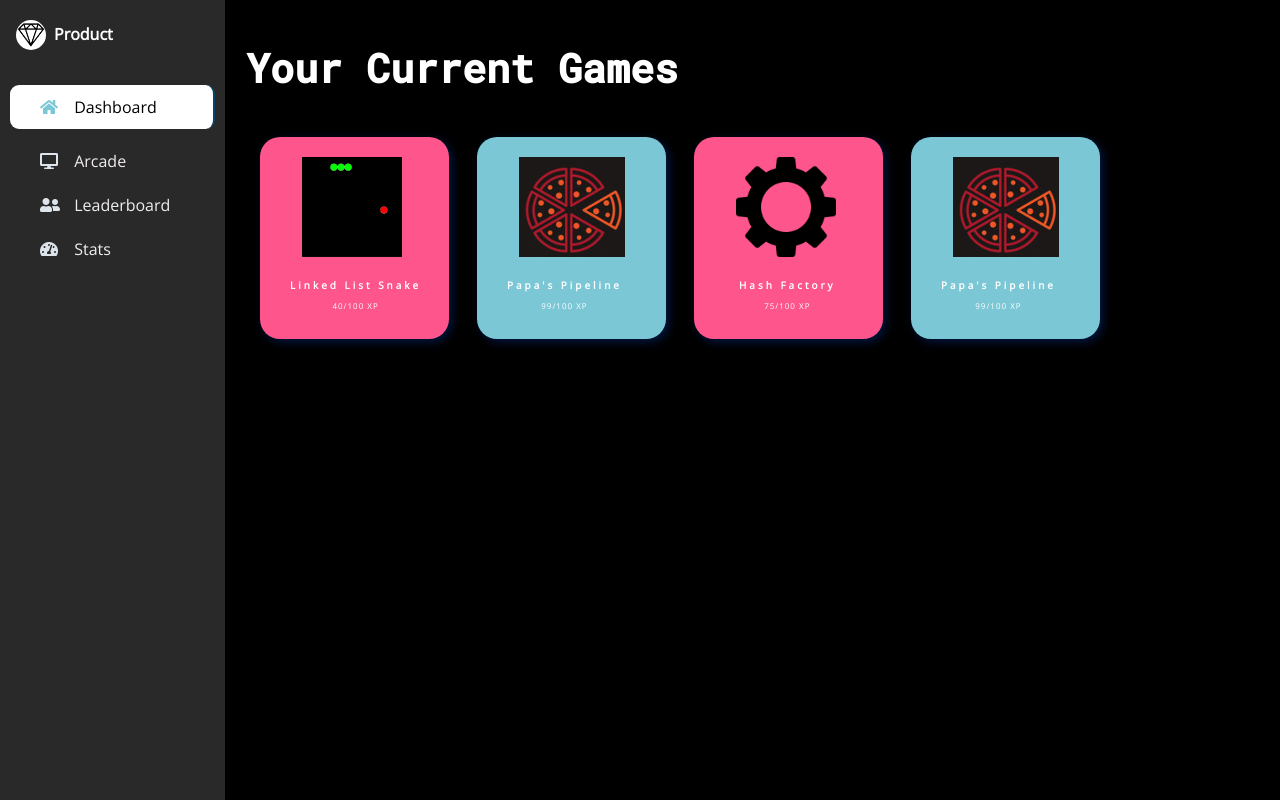
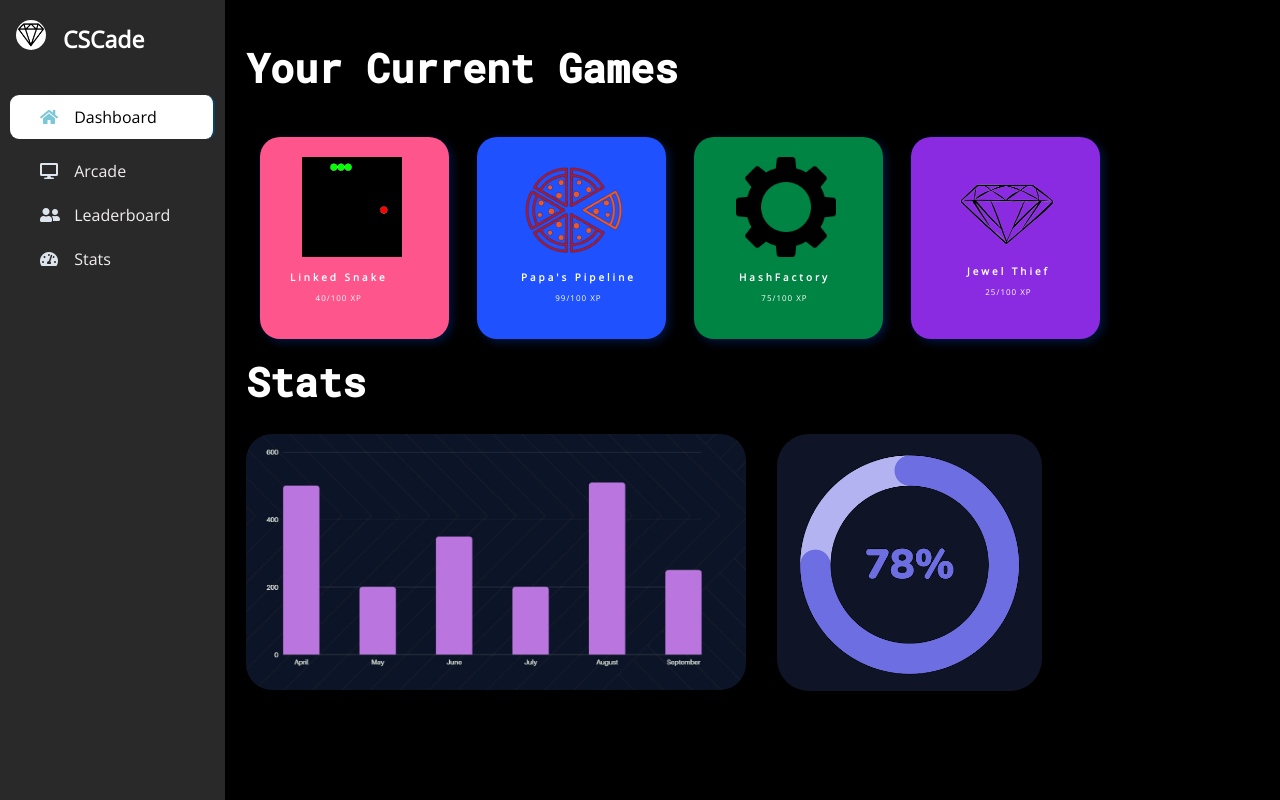
Before and after one commit to Emily-Yue/WiCSHacks2023, a plain HTML site: page index.html in a window 1280 px wide. Drawn offline with nearby package versions, Linux system fonts and the light colour scheme.

Commit message:
fixed up things

```diff
--- a/index.html
+++ b/index.html
@@ -18,7 +18,7 @@
             <div class="sidebar">
                 <div class="logo">
                     <img src="res/fake_logo.png" alt="logo">
-                    <h3>Product </h3>
+                    <h3>CSCade</h3>
                 </div>
                 <!--menu item-->
                 <ul id="menu_ul">
@@ -60,7 +60,7 @@
                             <img src= "snakegame.png"
                                 alt="Views">
                             <div class="text">
-                                <h2 class="topic-heading">Linked List Snake</h2>
+                                <h2 class="topic-heading">Linked Snake</h2>
                                 <h2 class="topic">40/100 XP</h2>
                             </div>
                         </div>
@@ -68,14 +68,50 @@
 
 
                     <div class="box box2">
-                        <img src= "pizzagame.png"
+                        <img src= "pizzagame-removebg-preview.png"
                             alt="Views">
-                        <div class="text">
+                        <div id="pipeline" class="text">
                             <h2 class="topic-heading">Papa's Pipeline</h2>
                             <h2 class="topic">99/100 XP</h2>
                         </div>
                     </div>
 
+                    <a href="hashmap.html">
+                        <div id="linked_one" class="box box3">
+                            <img src= "res/gear.png"
+                                alt="Views">
+                            <div id="hf" class="text">
+                                <h2 class="topic-heading">HashFactory</h2>
+                                <h2 class="topic">75/100 XP</h2>
+                            </div>
+                        </div>
+                    </a>
+
+                    <div class="box box4">
+                        <img id="jewel" src= "res/jewel-removebg-preview.png"
+                            alt="Views">
+                        <div id="algo" class="text">
+                            <h2 class="topic-heading">Jewel Thief</h2>
+                            <h2 class="topic">25/100 XP</h2>
+                        </div>
+                    </div>
+
+                </div>
+
+                <div class="box-container2">
+
+                    <a id="stats">
+                        <h1>Stats</h1>
+                            <img id="graph" src= "res/graph.JPG"
+                                alt="Views">
+                    </a>
+
+
+                    <div>
+                        <img id="graph2" src= "graph2.png"
+                            alt="Views">
+                    </div>
+                    <!--
                     <a href="hashmap.html">
                         <div class="box box3">
                             <img src= "res/gear.png"
@@ -94,7 +130,7 @@
                             <h2 class="topic-heading">Papa's Pipeline</h2>
                             <h2 class="topic">99/100 XP</h2>
                         </div>
-                    </div>
+                    </div> -->
 
                 </div>
 
--- a/styles.css
+++ b/styles.css
@@ -19,7 +19,8 @@
     --secondary-color: #0c007d;
     --Border-color: #3f0097;
     --one-use-color: #fe558c;
-    --two-use-color:  #7bc7d6;
+    --two-use-color:  #1F51FF;
+    --three-use-color: #8A2BE2;
   }
 
 body{
@@ -57,7 +58,8 @@ body{
     color: #ffffff;
     margin: -32px 0 5px;
     margin-left: 54px;
-    font-size: 16px;
+    font-size: 23px;
+    margin-left: 63px;
 }
 
 /* .wrapper .sidebar .logo p{
@@ -90,7 +92,7 @@ body{
     background:white;
     border-right: 2px solid rgb(5, 68, 104);
     border-radius: 9px;
-    margin-bottom: 10px
+    margin-bottom: 10px;
 }
 
 .wrapper .sidebar ul li a:hover .icon,
@@ -152,11 +154,11 @@ body{
 .box:nth-child(2) {
     background-color: var(--two-use-color);
 }
-.box:nth-child(3) {
-    background-color: var(--one-use-color);
+.box:nth-child(3) .div {
+    background-color: var(--three-use-color);
 }
 .box:nth-child(4) {
-    background-color: var(--two-use-color);
+    background-color: var(--three-use-color);
 }
 
 .box img {
@@ -167,7 +169,8 @@ body{
     color: white;
     text-align: center;
     position: absolute;
-    bottom: 10px;
+    /* bottom: 10px; */
+    margin-bottom: 10px;
     margin-left: 10px;
 }
 .topic {
@@ -184,3 +187,43 @@ body{
 #hf{
    margin-left: 25px;
 }
+
+
+#stats{
+
+}
+
+#graph{
+    width: 500px;
+    border-radius: 26px;
+}
+
+#linked_one{
+    background-color: #008443;
+}
+#algo{
+    margin-left: 36px;
+}
+
+#jewel{
+    height: 154px;
+    width: 150px;
+    margin-left: 1px;
+    margin-bottom: -41px;
+    margin-top: -19px;
+}
+
+#pipeline{
+    margin-left: 24px;
+}
+
+.box-container2{
+    display: flex;
+}
+
+#graph2{
+    margin-left: 31px;
+    margin-top: 106px;
+    height: 257px;
+    border-radius: 32px;
+}
```
Also changed, not shown: hashmap.css (+11 -1 lines), graph2.png (added), pizzagame-removebg-preview.png (added), res/graph.JPG (added), res/jewel-removebg-preview.png (added).
